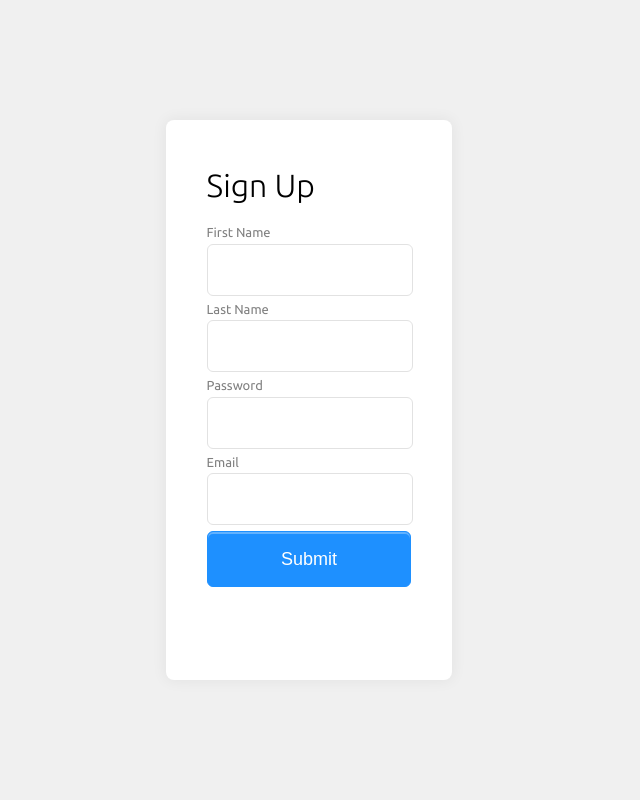
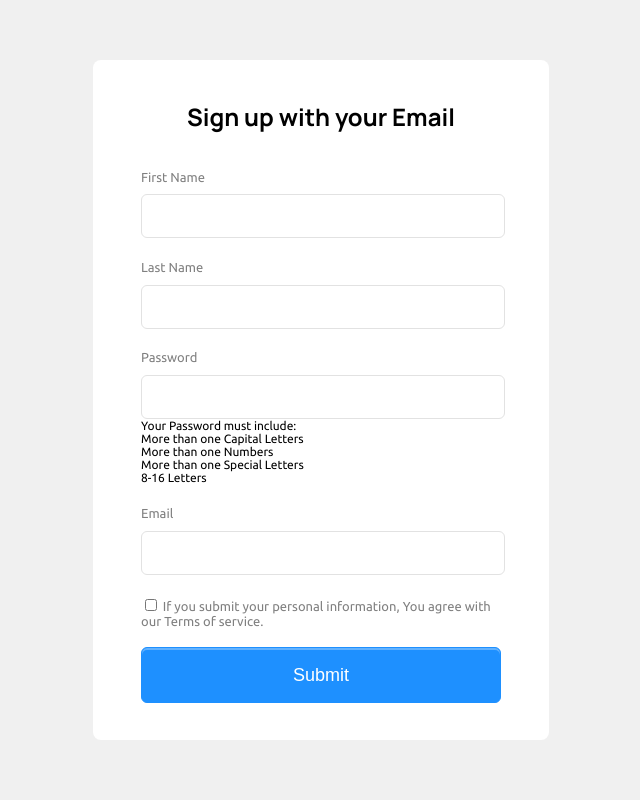
Before and after one commit to Jojorabbit21/Flask-Signup-MVC, a Flask app: page /register in a window 1280 px wide. Shown: the whole page, without its empty margins (331-971 px from the left). Run offline with Flask 2, Linux system fonts and the light colour scheme; some libraries are stand-ins or nearby versions.

Commit message:
Major #0128-2

```diff
--- a/static/css/style.css
+++ b/static/css/style.css
@@ -1,4 +1,9 @@
 @import url('https://fonts.googleapis.com/css2?family=Ubuntu:ital,wght@0,300;0,400;0,500;0,700;1,300;1,400;1,500;1,700&display=swap');
+@import url('https://fonts.googleapis.com/css2?family=Manrope:wght@200;300;400;500;600;700;800&display=swap');
+
+:root {
+  font-size: 12px;
+}
 
 body {
   margin: 0;
@@ -24,62 +29,82 @@ body {
 }
 
 .container {
-  width: 40%;
-  height: 70%;
+  width: 36rem;
+  height: auto;
   background-color: transparent;
-  display: flex;
-  flex-direction: column;
-  justify-content: center;
-  align-items: center;
 }
 
 .signup-modal {
-  width: 40%;
-  height: 100%;
-  padding: 5% 8%;
+  width: 30rem;
+  height: auto;
+  padding: 2rem 4rem;
   background-color: white;
   border-radius: 8px;
-  box-shadow: 0 0 14px 2px rgba(0,0,0,0.05);
-  display:block;
 }
 
 .signup-header {
   width: 100%;
+  height: 4rem;
   top: 0;
+  text-align: center;
 }
 .signup-header h1 {
-  font-weight: 200;
+  font-family: 'Manrope', sans-serif;
+  font-weight: 700;
 }
 
 .signup-body {
   width: 100%;
+  height: auto;
+}
+
+.signup-submit {
+  width: 100%;
+  height: 10rem;
+  /* background-color:cadetblue; */
 }
 
 .form-group {
   width: 100%;
-  height: 7vh;
-  margin: 10% 0;
-}
-
-label, input {
-  display: block;
+  margin: 6% 0;
 }
 
 label {
   font-size: 13px;
   color: gray;
+  outline: none;
 }
 
-input {
-  width: 90%;
-  height: 90%;
+input[type='checkbox'] {
+  display: inline-block;
+  width: 1rem;
+  height: 1rem;
+  border-radius: 10px;
+}
+
+input[type='checkbox']:focus {
+  background-color:goldenrod;
+  border-color:orange;
+  border-width: 1.2px;
+}
+
+input[type='text'], input[type='password'], input[type='email'] {
+  margin-top: 3%;
+  padding-left: 5%;
+  width: 95%;
+  max-width: 100%;
+  height: 5vh;
   border-width: 1px;
   border-color: rgb(226, 226, 226);
   border-style: solid;
   border-radius: 6px;
-  padding: 0 5%;
   outline: none;
-  margin-top: 2%;
+}
+
+input:focus {
+  border-width: 1px;
+  border-color: dodgerblue;
+  box-shadow: 0 0 5px rgb(100, 178, 255);
 }
 
 button[type='submit'] {
@@ -99,5 +124,9 @@ button[type='submit'] {
 }
 
 button:focus {
-  background-color:seagreen;
+  background-color:rgb(0, 97, 194);
 }
+
+.agreement {
+  margin-bottom: 1.6rem;
+}
--- a/templates/index.html
+++ b/templates/index.html
@@ -11,7 +11,7 @@
     <div class="container">
       <div class="signup signup-modal">
         <div class="signup signup-header">
-            <h1>Sign Up</h1>
+            <h1>Sign up with your Email</h1>
         </div>
         <div class="signup signup-body">
           <form method="POST" >   <!--엑션 삭제해야됌-->
@@ -33,6 +33,21 @@
                   <input type="password" class="form-control" id="password" placeholder="비밀번호" name="password" /> -->
                   {{form.password.label("Password")}}
                   {{form.password(class="form-control")}}
+                  <div class="password-verify pv-head">
+                    Your Password must include:
+                    <div class='password-verify pv-01'>
+                      More than one Capital Letters
+                    </div>
+                    <div class='password-verify pv-02'>
+                      More than one Numbers
+                    </div>
+                    <div class='password-verify pv-03'>
+                      More than one Special Letters
+                    </div>
+                    <div class='password-verify pv-04'>
+                      8-16 Letters
+                    </div>
+                  </div>
               </div>
               <div class="form-group">
                   <!-- <label for="re-password">비밀번호 확인</label>
@@ -40,8 +55,14 @@
                   {{form.email.label("Email")}}
                   {{form.email  (class="form-control")}}
               </div>
-                    <button type="submit" class="btn btn-primary">Submit</button>
           </form>
+        </div>
+        <div class='signup signup-submit'>
+          <div class='agreement'>
+            <input type='checkbox' class='checkbox' id='checkbox' />
+            <label for='checkbox'>If you submit your personal information, You agree with our Terms of service.</label>
+          </div>
+          <button type="submit" class="btn btn-submit">Submit</button>
         </div>
       </div>
     </div>
```
Also changed, not shown: db.sqlite (added). Lines whose indentation alone changed are shown as unchanged.
